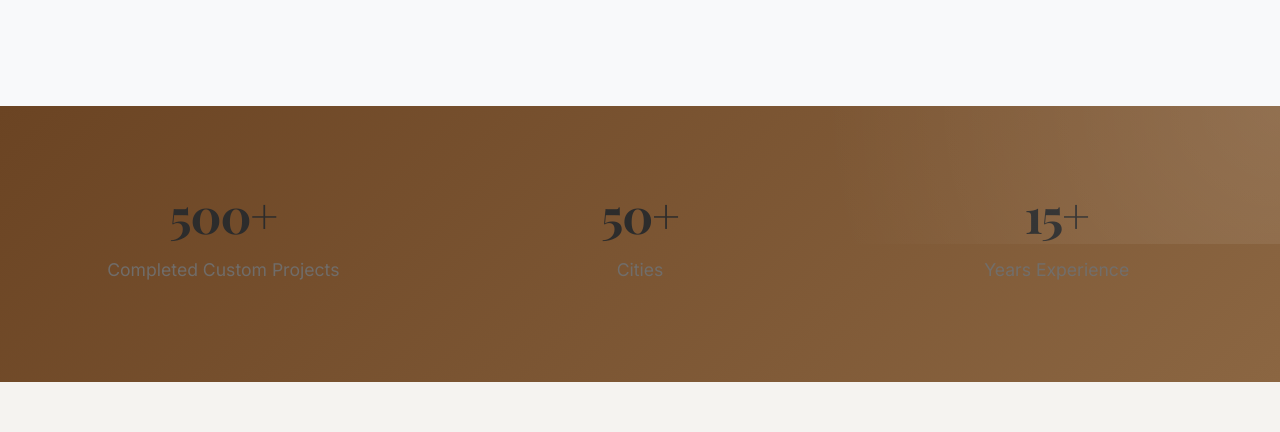
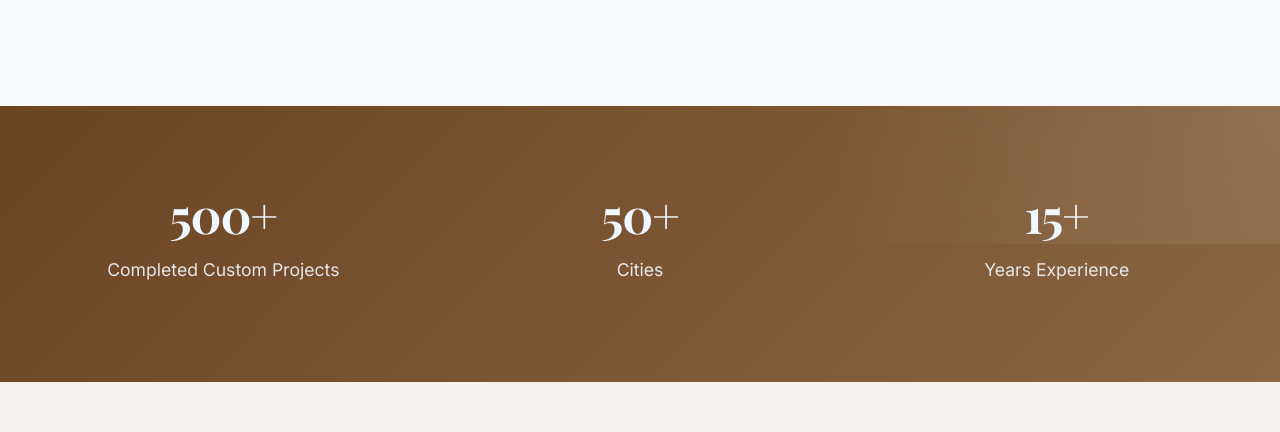
Before and after one commit to joshi-krish12/devasthanam, a Next.js app: page / in a window 1280 px wide. Shown: the part 6235-6667 px from the top of the page. Built offline with nearby package versions, Linux system fonts and the light colour scheme.

Commit message:
Made the counts dynamic

```diff
--- a/app/globals.css
+++ b/app/globals.css
@@ -1331,11 +1331,13 @@ p {
     font-size: 3rem;
     font-weight: 700;
     margin-bottom: 10px;
+    color: aliceblue;
 }
 
 .stat-item p {
     font-size: 1.1rem;
     opacity: 0.9;
+    color: aliceblue;
 }
 
 /* Clients Section */
--- a/app/page.tsx
+++ b/app/page.tsx
@@ -3,6 +3,7 @@
 import Image from 'next/image'
 import Link from 'next/link'
 import { useState, useEffect } from 'react'
+import CountUpOnView from '@/components/CountUpOnView'
 
 export default function Home() {
   const [currentTestimonial, setCurrentTestimonial] = useState(0)
@@ -429,19 +430,19 @@ export default function Home() {
       </section>
 
       {/* Stats Section */}
-      <section className="stats">
+    <section className="stats fade-in-up">
       <div className="container">
         <div className="stats-grid">
           <div className="stat-item">
-              <h3>500+</h3>
+            <CountUpOnView end={500} />
             <p>Completed Custom Projects</p>
           </div>
           <div className="stat-item">
-              <h3>50+</h3>
+            <CountUpOnView end={50} />
             <p>Cities</p>
           </div>
           <div className="stat-item">
-              <h3>15+</h3>
+            <CountUpOnView end={15} />
             <p>Years Experience</p>
           </div>
         </div>
--- /dev/null
+++ b/components/CountUpOnView.tsx
@@ -0,0 +1,49 @@
+'use client'
+
+import { useState, useEffect, useRef } from 'react'
+
+export default function CountUpOnView({
+  end,
+  duration = 2000,
+  suffix = '+',
+}: {
+  end: number
+  duration?: number
+  suffix?: string
+}) {
+  const [count, setCount] = useState(0)
+  const [hasAnimated, setHasAnimated] = useState(false)
+  const ref = useRef<HTMLDivElement | null>(null)
+
+  useEffect(() => {
+    const observer = new IntersectionObserver(
+      (entries) => {
+        const entry = entries[0]
+        if (entry.isIntersecting && !hasAnimated) {
+          setHasAnimated(true)
+          let start = 0
+          const increment = end / (duration / 16) // ~60fps
+          const timer = setInterval(() => {
+            start += increment
+            if (start >= end) {
+              clearInterval(timer)
+              setCount(end)
+            } else {
+              setCount(Math.floor(start))
+            }
+          }, 16)
+        }
+      },
+      { threshold: 0.3 }
+    )
+
+    if (ref.current) observer.observe(ref.current)
+    return () => observer.disconnect()
+  }, [end, duration, hasAnimated])
+
+  return (
+    <div ref={ref}>
+      <h3>{count}{suffix}</h3>
+    </div>
+  )
+}
--- a/styles.css
+++ b/styles.css
@@ -591,6 +591,7 @@ body {
     font-size: 3rem;
     font-weight: 700;
     margin-bottom: 10px;
+    color: aliceblue;
 }
 
 .stat-item p {
```
Lines whose indentation alone changed are shown as unchanged.
